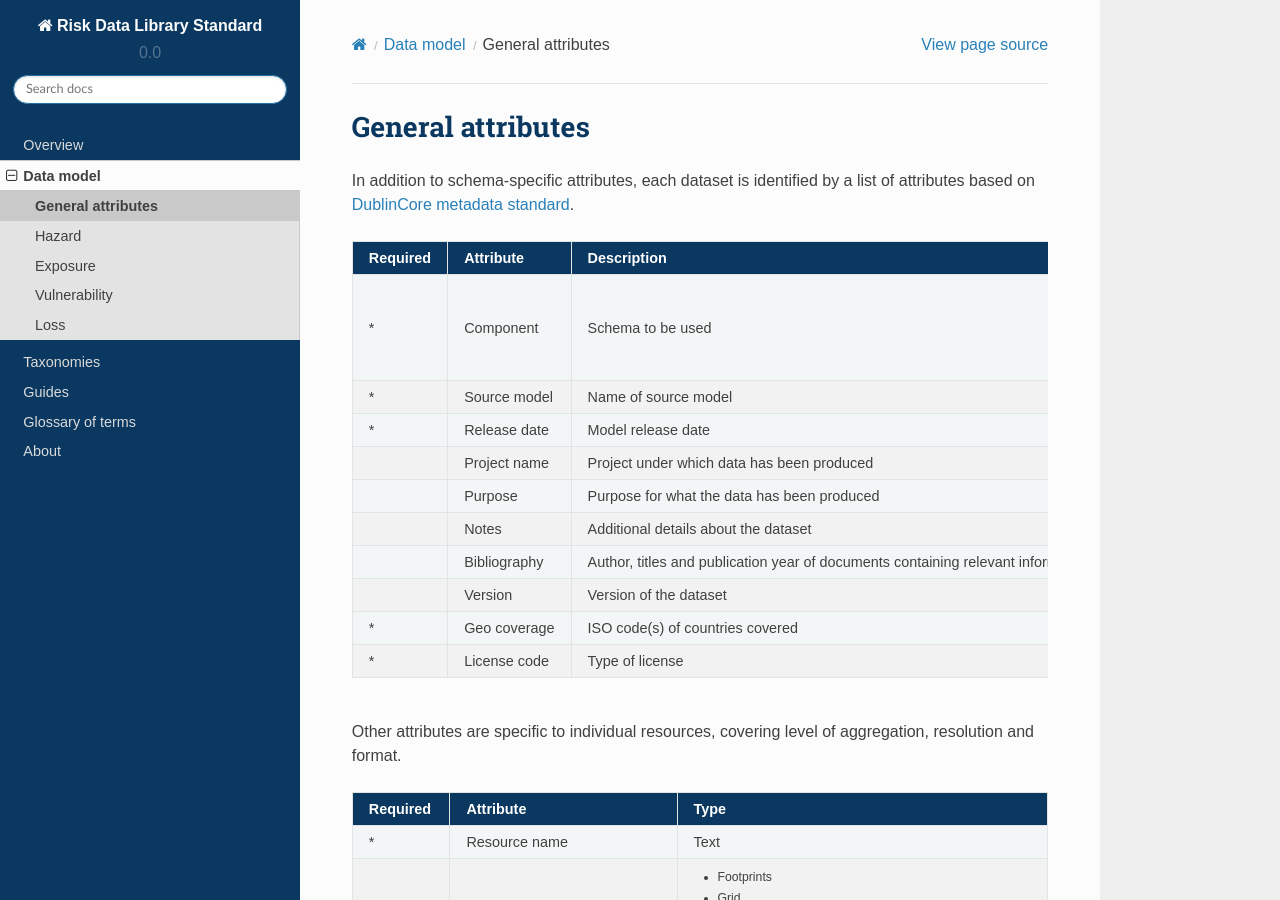
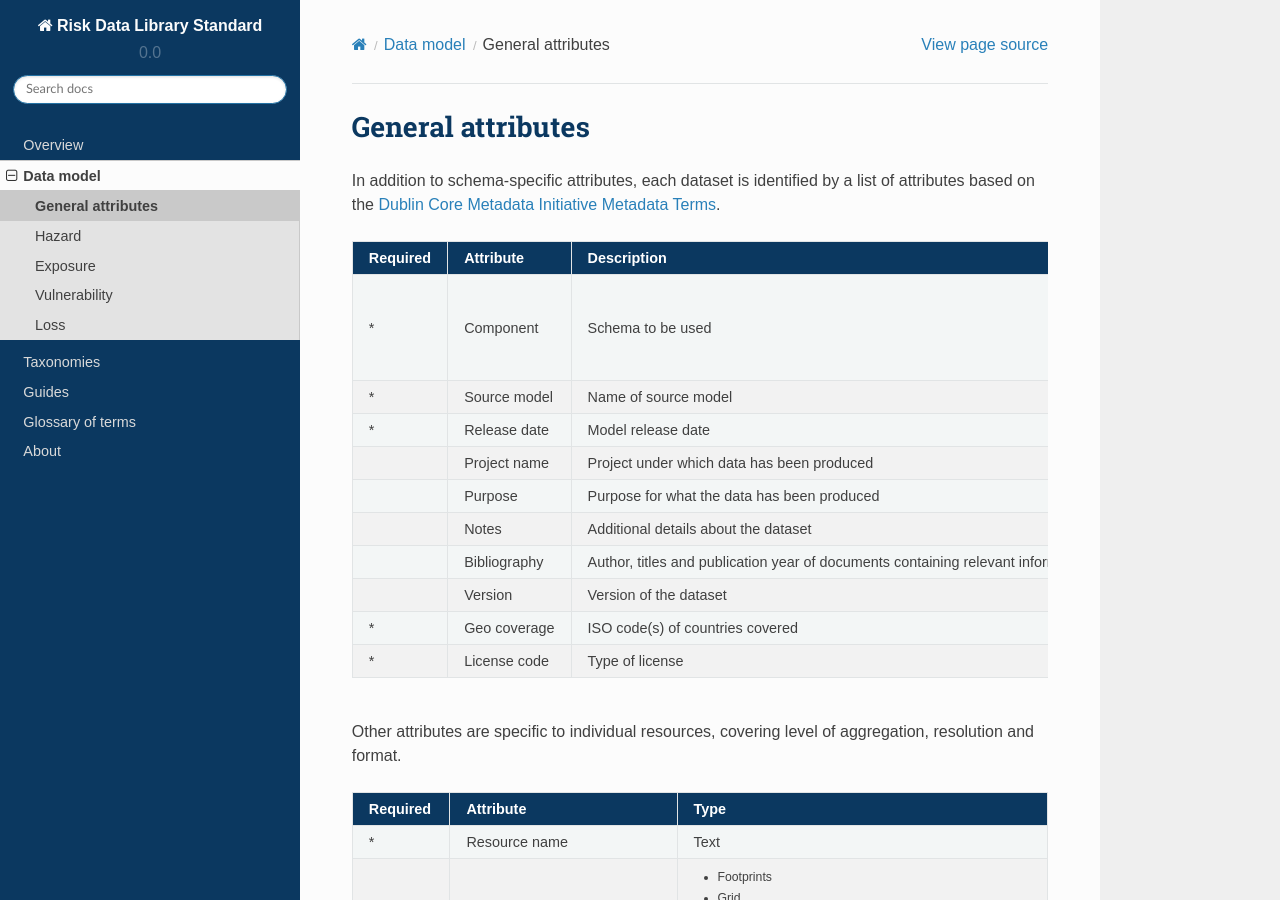
Before and after one commit to GFDRR/rdl-standard, a Sphinx documentation site: the page built from docs/data_model/general.md, in a window 1280 px wide and 900 px high. Built offline with Sphinx 7.4.7 and the Read the Docs theme 2.0.0, drawn with Linux system fonts in a browser that asks for light colours.

Commit message:
Update docs/data_model/general.md
Align link text with referenced page title. Use Markdown syntax for links

Co-authored-by: Duncan Dewhurst <duncan.dewhurst@opendataservices.coop>

```diff
--- a/docs/data_model/general.md
+++ b/docs/data_model/general.md
@@ -1,6 +1,6 @@
 # General attributes
 
-In addition to schema-specific attributes, each dataset is identified by a list of attributes based on <a href="https://www.dublincore.org/specifications/dublin-core/dcmi-terms">DublinCore metadata standard</a>.
+In addition to schema-specific attributes, each dataset is identified by a list of attributes based on the [Dublin Core Metadata Initiative Metadata Terms](https://www.dublincore.org/specifications/dublin-core/dcmi-terms).
 
 | **Required** | **Attribute** | **Description** | **Type** |
 |:---:|---|---|---|
```
